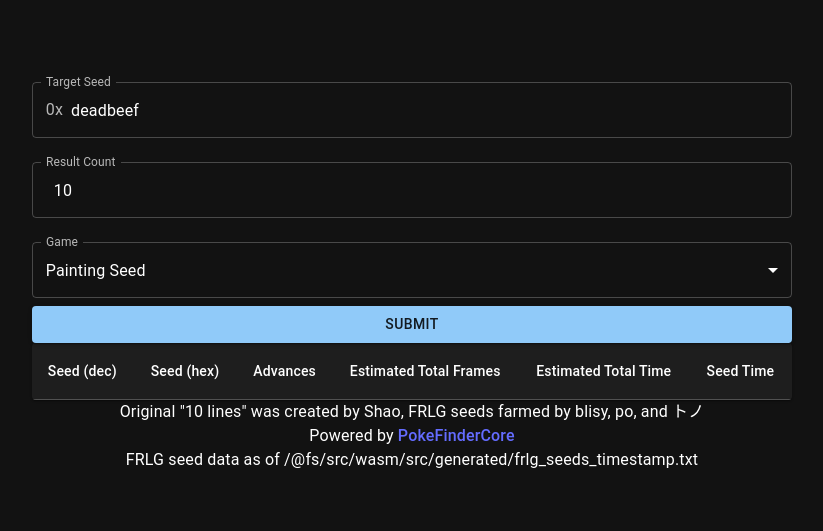
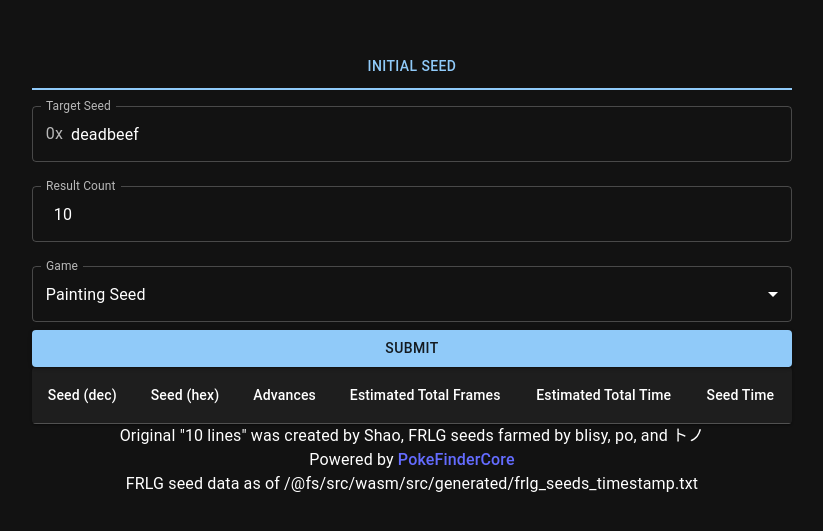
Before and after one commit to lincoln-lm/ten-lines, a React (Vite) app: page / in a window 1280 px wide. Shown: the part 131-662 px from the top of the page, without its empty margins (228-1051 px from the left). Built offline with nearby package versions, Linux system fonts and the light colour scheme.

Commit message:
multiple tabs shell

```diff
--- a/src/App.tsx
+++ b/src/App.tsx
@@ -4,6 +4,10 @@ import CssBaseline from "@mui/material/CssBaseline";
 import { createTheme, ThemeProvider } from "@mui/material/styles";
 
 import TenLinesForm from "./components/TenLinesForm";
+import { Box, Tab, Tabs } from "@mui/material";
+import { useState } from "react";
+// import CalibrationForm from "./components/CalibrationForm";
+import FrLgSeedsTimestamp from "./wasm/src/generated/frlg_seeds_timestamp.txt?raw";
 
 const darkTheme = createTheme({
     palette: {
@@ -12,10 +16,38 @@ const darkTheme = createTheme({
 });
 
 function App() {
+    const [currentPage, setCurrentPage] = useState(0);
     return (
         <ThemeProvider theme={darkTheme}>
             <CssBaseline />
-            <TenLinesForm />
+            <Box>
+                <Tabs
+                    value={currentPage}
+                    onChange={(_, newValue) => setCurrentPage(newValue)}
+                    variant="fullWidth"
+                >
+                    <Tab label="Initial Seed" value={0} />
+                    {/* <Tab label="Calibration" value={1} /> */}
+                </Tabs>
+                <TenLinesForm
+                    sx={currentPage !== 0 ? { display: "none" } : {}}
+                />
+                {/* <CalibrationForm
+                    sx={currentPage !== 1 ? { display: "none" } : {}}
+                /> */}
+            </Box>
+
+            <footer>
+                Original "10 lines" was created by Shao, FRLG seeds farmed by
+                blisy, po, and トノ
+                <br />
+                Powered by{" "}
+                <a href="https://github.com/Admiral-Fish/PokeFinder">
+                    PokeFinderCore
+                </a>
+                <br />
+                FRLG seed data as of {FrLgSeedsTimestamp}
+            </footer>
         </ThemeProvider>
     );
 }
--- a/src/components/TenLinesForm.tsx
+++ b/src/components/TenLinesForm.tsx
@@ -4,7 +4,6 @@ import { useState } from "react";
 import { Box, Button, MenuItem, TextField } from "@mui/material";
 
 import fetchTenLines from "../tenLines";
-import FrLgSeedsTimestamp from "../wasm/src/generated/frlg_seeds_timestamp.txt?raw";
 import NumericalInput from "./NumericalInput";
 import TenLinesTable, { type TenLinesDatum } from "./TenLinesTable";
 
@@ -18,7 +17,7 @@ const SEED_URLS: Record<string, string> = {
     lg_jpn: "generated/lg_jpn.bin",
 };
 
-export default function TenLinesForm() {
+export default function TenLinesForm({ sx }: { sx?: any }) {
     const [data, setData] = useState<TenLinesDatum[]>([]);
     const [formData, setFormData] = useState<{
         targetSeed: number | null;
@@ -81,7 +80,7 @@ export default function TenLinesForm() {
     };
 
     return (
-        <Box component="form" onSubmit={handleSubmit}>
+        <Box component="form" onSubmit={handleSubmit} sx={sx}>
             <NumericalInput
                 label="Target Seed"
                 name="targetSeed"
@@ -155,17 +154,6 @@ export default function TenLinesForm() {
                 isFRLG={formData.game !== "painting"}
                 gameConsole={formData.gameConsole}
             />
-            <footer>
-                Original "10 lines" was created by Shao, FRLG seeds farmed by
-                blisy, po, and トノ
-                <br />
-                Powered by{" "}
-                <a href="https://github.com/Admiral-Fish/PokeFinder">
-                    PokeFinderCore
-                </a>
-                <br />
-                FRLG seed data as of {FrLgSeedsTimestamp}
-            </footer>
         </Box>
     );
 }
```
